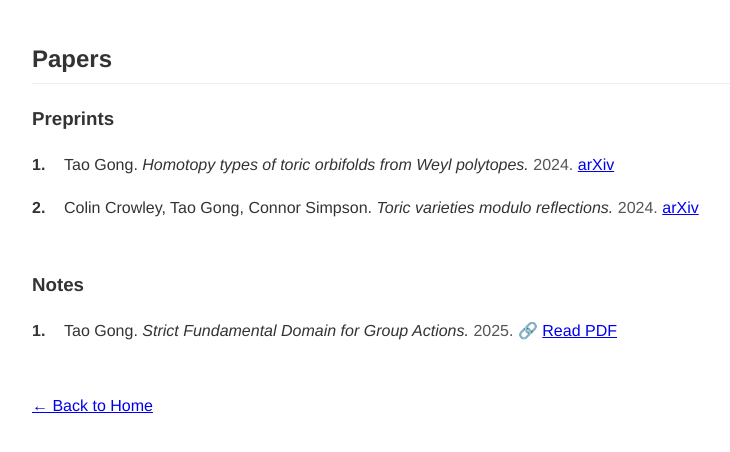
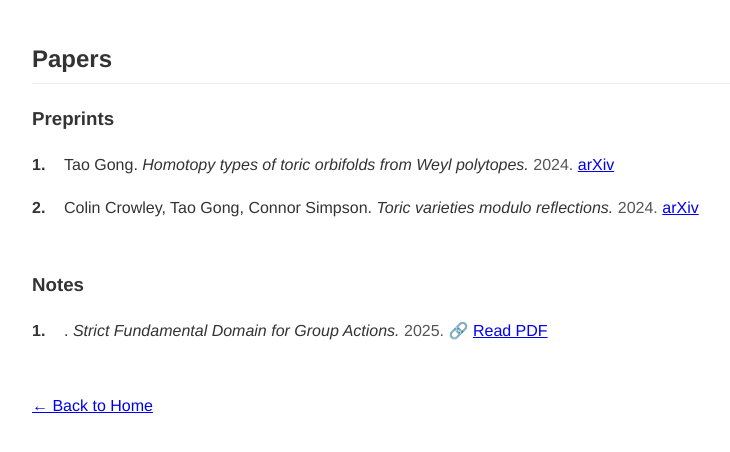
Before and after one commit to ggttaaoo/ggttaaoo.github.io, a Jekyll site: the page built from papers.md, in a window 1280 px wide. Shown: the top 452 px of the page, without its empty margins (208-938 px from the left). Built offline with Jekyll 4.4.1, drawn with Linux system fonts in a browser that asks for light colours.

Commit message:
add notes

```diff
--- a/_data/publications.yml
+++ b/_data/publications.yml
@@ -9,7 +9,7 @@
   preprint: "2410.14653"
 
 - title: Strict Fundamental Domain for Group Actions
-  authors: "Tao Gong"
+  authors: ""
   time: "2025"
   note: true
   file_link: "/assets/papers/strict_fundamental_domain.pdf"
```
